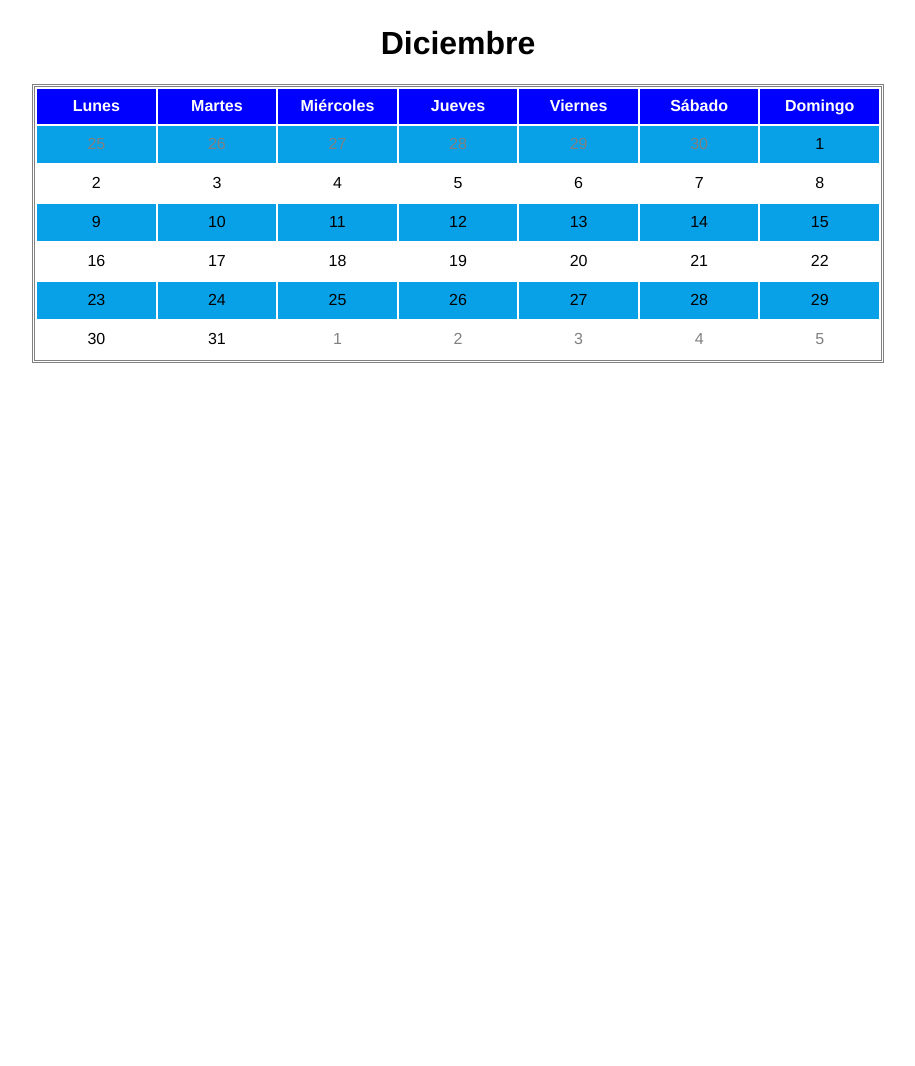
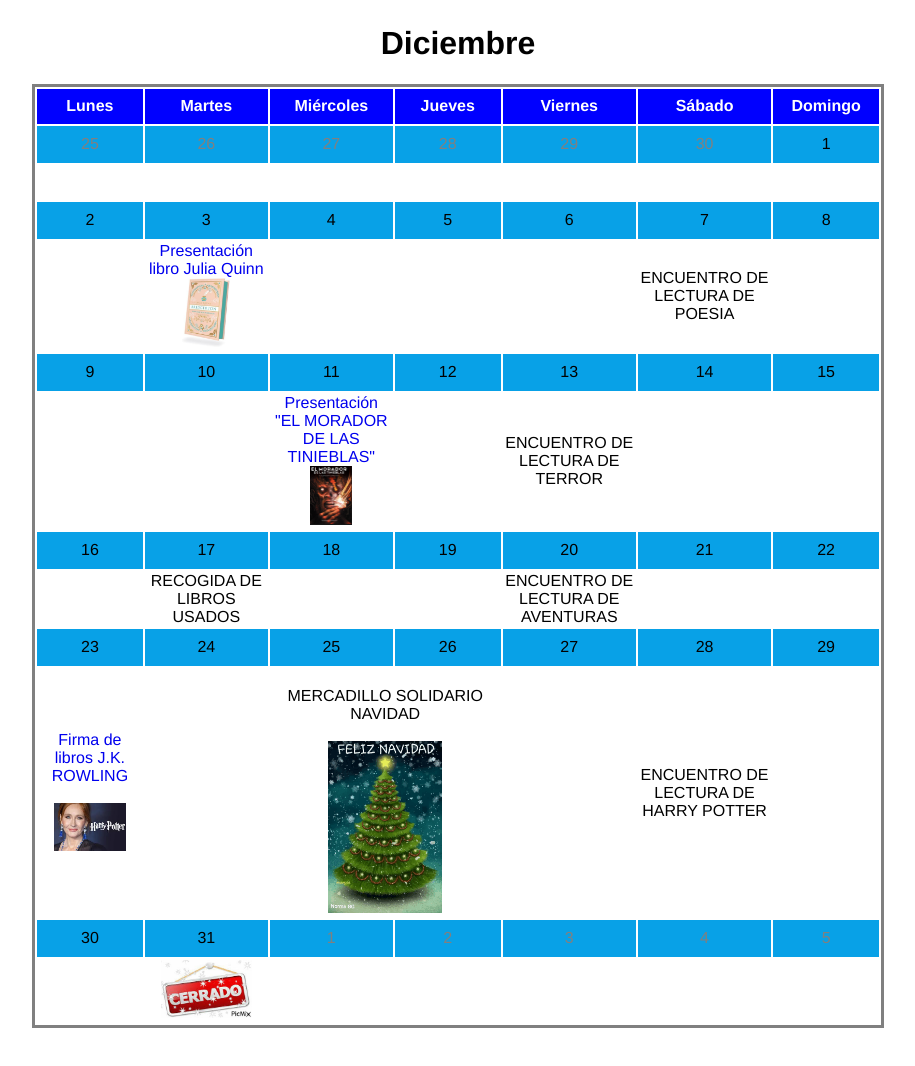
Before and after one commit to vorogm/HTML, a plain HTML site: page UD3/Biblioteca/index.html in a window 1280 px wide. Shown: the part 314-1380 px from the top of the page, without its empty margins (182-1097 px from the left). Before the commit the page ends 891 px from the top, so only its background shows below. Drawn offline with Linux system fonts and the light colour scheme.

Commit message:
He añadido fotos y enlaces a biblioteca

```diff
--- a/UD3/Biblioteca/index.html
+++ b/UD3/Biblioteca/index.html
@@ -35,7 +35,7 @@
                 </li>
         </ul>
         <br><br><br>
-    <!-- AÑADO LA TABLA dentro de tabla para poder centarla-->
+    <!-- AÑADO LA TABLA dentro de tabla para que no ocupe toda el ancho-->
         <table style="padding-right: 200px;
                         padding-left: 200px;
                         padding-bottom: 200px;
@@ -45,10 +45,11 @@
                     <table>
                         <style>
                             table{
-                                border-style: double;
+
                                 text-align: center;
                                 font-family:'Franklin Gothic Medium', 'Arial Narrow', Arial, sans-serif;
-                                                width: 100%;
+                                width: 100%;
+                                border-style: solid;
                             }
                             tr:nth-child(even){
                                 background-color: #08a1e7;
@@ -60,10 +61,11 @@
                             td,tr {
                                 height: 35px;
                                 width: 80px;
+                                border: 20px;
                             }
+
                         </style>
                         <h1>Diciembre</h1>
-
                         <tr>
                             <th>Lunes</th>
                             <th>Martes</th>
@@ -82,6 +84,7 @@
                             <td >30</td>
                             <td style="color: black;">1</td>
                         </tr>
+                        <tr></tr>
                         <tr>
                             <td>2</td>
                             <td>3</td>
@@ -90,6 +93,19 @@
                             <td>6</td>
                             <td>7</td>
                             <td>8</td>
+                        </tr>
+                        <tr>
+                            <td></td>
+                            <td>
+                                <a href="https://www.casadellibro.com/libro-seduciendo-a-mr-bridgerton-bridgerton-4-edespecial/9788419131911/16399323">
+                                Presentación libro Julia Quinn</a>
+                                <br>
+                                <img src="Amor/JuiaQuin.jpg" width="40%">
+                            </td>
+                            <td></td>
+                            <td></td>
+                            <td></td>
+                            <td>ENCUENTRO DE LECTURA DE POESIA</td>
                         </tr>
                         <tr>
                             <td>9</td>
@@ -101,6 +117,20 @@
                             <td>15</td>
                         </tr>
                         <tr>
+                            <td></td>
+                            <td></td>
+                            <td>
+                                <a href="https://www.casadellibro.com/libro-el-morador-de-las-tinieblas/9788445019184/16443652">
+                                    Presentación "EL MORADOR DE LAS TINIEBLAS"</a>
+                                <br>
+                                <img src="Terror/Morador.bmp" width="35%"">
+                            </td>
+                            <td></td>
+                            <td>ENCUENTRO DE LECTURA DE TERROR</td>
+                            <td></td>
+                            <td></td>
+                        </tr>
+                        <tr>
                             <td>16</td>
                             <td>17</td>
                             <td>18</td>
@@ -108,6 +138,14 @@
                             <td>20</td>
                             <td>21</td>
                             <td>22</td>
+                        </tr>
+                        <tr>
+                            <td></td>
+                            <td style="text-transform: uppercase;">Recogida de libros usados</td>
+                            <td></td>
+                            <td></td>
+                            <td>ENCUENTRO DE LECTURA DE AVENTURAS</td>
+                            <td></td>
                         </tr>
                         <tr>
                             <td>23</td>
@@ -118,6 +156,21 @@
                             <td>28</td>
                             <td>29</td>
                         </tr>
+                        <tr>
+                            <td>
+                                <a href="https://www.jkrowling.com/">Firma de libros J.K. ROWLING</a>
+                                <br><br>
+                                <img src="Aventuras/JKRowling.jpeg" width="70%">
+                            </td>
+                            <td></td>
+                            <td colspan="2"><br>MERCADILLO SOLIDARIO NAVIDAD
+                                <br><br>
+                                <img src="img/Navidad.gif" width="50%"">
+                            </td>
+                            <td></td>
+                            <td>ENCUENTRO DE LECTURA DE HARRY POTTER</td>
+                            <td></td>
+                        </tr>
                         <tr style="color: gray;">
                             <td style="color: black;">30</td>
                             <td style="color: black;">31</td>
@@ -127,6 +180,12 @@
                             <td>4</td>
                             <td>5</td>
                         </tr>
+                        <tr>
+                            <td></td>
+                            <td>
+                                <img src="img/Cerrado.jpeg" width="75%">
+                            </td>
+                        </tr>
 
                     </table>
                 </td>
```
Also changed, not shown: UD3/RedesSociales.html (+1 -1 lines), UD3/Biblioteca/Amor/JuiaQuin.jpg (added), UD3/Biblioteca/Aventuras/JKRowling.jpeg (added), UD3/Biblioteca/Terror/Morador.bmp (added), UD3/Biblioteca/img/Cerrado.jpeg (added), UD3/Biblioteca/img/Navidad.gif (added).
